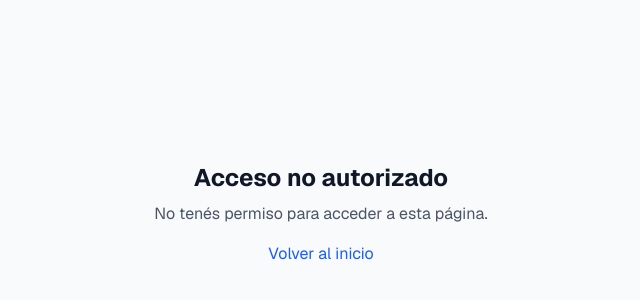
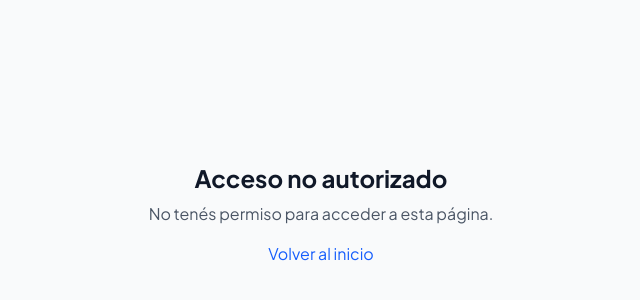
Before and after one commit to orbinetuy-alt/wavetransport, a Next.js app: page /unauthorized in a window 1280 px wide. Shown: the part 186-486 px from the top of the page, without its empty margins (319-959 px from the left). Built offline with nearby package versions, Linux system fonts and the light colour scheme.

Commit message:
design: brighter dark palette, Plus Jakarta Sans typography

```diff
--- a/src/app/globals.css
+++ b/src/app/globals.css
@@ -2,7 +2,7 @@
 
 /* ─────────────────────────────────────────────
    Wave Transports — Design System
-   Paleta: Dark Navy + Teal Brand
+   Paleta: Dark Slate + Teal Brand
 ───────────────────────────────────────────── */
 
 @theme inline {
@@ -18,16 +18,16 @@
   --color-brand-800: #053d55;
   --color-brand-900: #022634;
 
-  /* Superficie oscura */
-  --color-surface-base:   #080d14;  /* fondo principal */
-  --color-surface-card:   #0d1520;  /* cards */
-  --color-surface-raised: #111e2e;  /* hover/elevated */
-  --color-surface-border: #1b2d42;  /* bordes */
+  /* Superficie — dark slate con más brillo y contraste */
+  --color-surface-base:   #0d1b2e;  /* fondo principal */
+  --color-surface-card:   #132338;  /* cards */
+  --color-surface-raised: #1a2e45;  /* hover/elevated */
+  --color-surface-border: #243d58;  /* bordes */
 
-  /* Texto */
-  --color-text-primary:   #f0f6fc;
-  --color-text-secondary: #7a99b8;
-  --color-text-muted:     #3d5a70;
+  /* Texto — blanco limpio y secundarios más legibles */
+  --color-text-primary:   #ffffff;
+  --color-text-secondary: #a8c4db;
+  --color-text-muted:     #5c7d96;
 
   /* Semánticos */
   --color-success: #10b981;
@@ -36,7 +36,7 @@
   --color-info:    #3b82f6;
 
   /* Tipografía */
-  --font-sans: var(--font-geist-sans);
+  --font-sans: var(--font-jakarta), system-ui, sans-serif;
   --font-mono: var(--font-geist-mono);
 }
 
--- a/src/app/layout.tsx
+++ b/src/app/layout.tsx
@@ -1,11 +1,12 @@
 import type { Metadata } from "next";
-import { Geist, Geist_Mono } from "next/font/google";
+import { Plus_Jakarta_Sans, Geist_Mono } from "next/font/google";
 import { ClerkProvider } from "@clerk/nextjs";
 import "./globals.css";
 
-const geistSans = Geist({
-  variable: "--font-geist-sans",
+const jakartaSans = Plus_Jakarta_Sans({
+  variable: "--font-jakarta",
   subsets: ["latin"],
+  weight: ["300", "400", "500", "600", "700", "800"],
 });
 
 const geistMono = Geist_Mono({
@@ -27,7 +28,7 @@ export default function RootLayout({
     <ClerkProvider>
       <html
         lang="pt"
-        className={`${geistSans.variable} ${geistMono.variable} h-full antialiased`}
+        className={`${jakartaSans.variable} ${geistMono.variable} h-full antialiased`}
       >
         <body className="min-h-full flex flex-col">{children}</body>
       </html>
```
